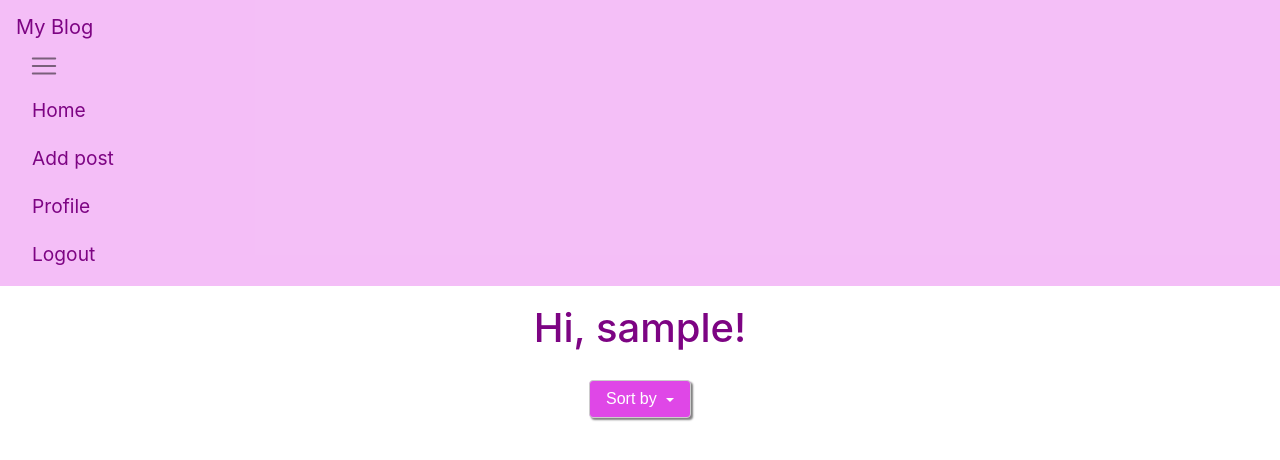
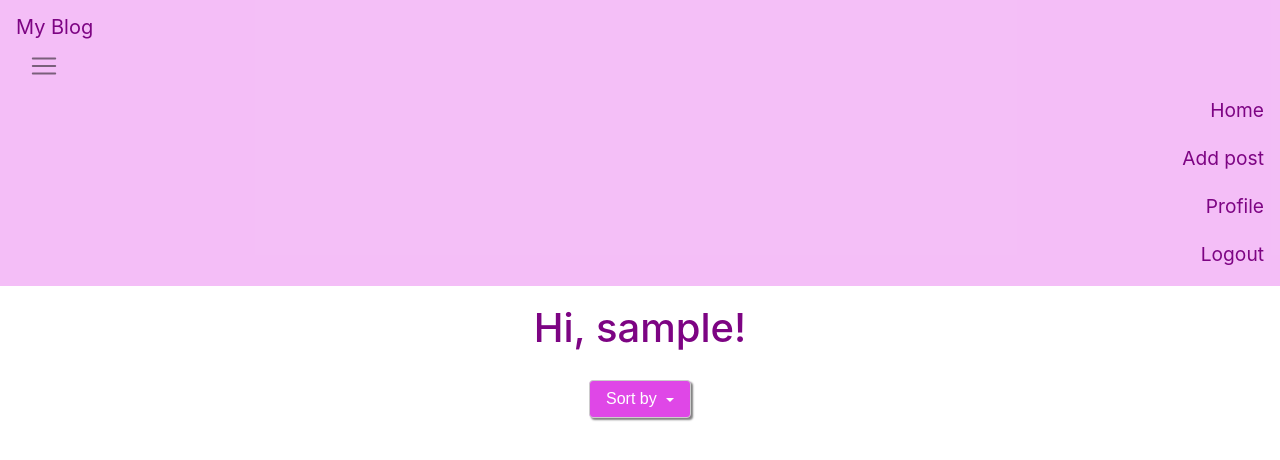
Before and after one commit to ljenchik/my-blog, a Flask app: page / in a window 1280 px wide, after a click that opens the changed part. Shown: the top 460 px of the page. Run offline with Flask 3, Linux system fonts and the light colour scheme; the visitor is signed in with stand-in values (Sample User, id 1); data that the repository does not hold is empty; some libraries are stand-ins or nearby versions.

Commit message:
Fixed navbar burger to display items to the right

```diff
--- a/app/routes/routes.py
+++ b/app/routes/routes.py
@@ -21,7 +21,7 @@ blueprint = Blueprint('main', __name__)
 def index():
     page = request.args.get('page', 1, type=int)
     per_page = 2
-    posts = Post.query.filter().paginate(page=page, per_page=per_page, error_out=False)
+    posts = Post.query.order_by(Post.timestamp.desc()).paginate(page=page, per_page=per_page, error_out=False)
     form = DropdownForm()
     return render_template("index.html", posts=posts, form=form)
 
--- a/app/static/style.css
+++ b/app/static/style.css
@@ -328,3 +328,7 @@ hr {
     color: rgb(223, 71, 231);
     text-decoration: none;
 }
+
+ul.navbar-nav.float-right.text-right.mr-auto {
+    float: none !important;
+}
--- a/app/templates/base.html
+++ b/app/templates/base.html
@@ -29,7 +29,7 @@
                 <span class="navbar-toggler-icon"></span>
             </button>
             <div class="collapse navbar-collapse" id="navbarSupportedContent">
-                <ul class="navbar-nav mr-auto">
+                <ul class="navbar-nav float-right text-right mr-auto">
                     <li class="nav-item">
                         <a class="nav-link" href="{{url_for('main.index')}}">Home</a>
                     </li>
@@ -48,7 +48,7 @@
                         >
                     </li></ul>
                     {% if current_user.is_authenticated%}
-                     <ul class="navbar-nav ms-auto">
+                     <ul class="navbar-nav float-right text-right ms-auto">
                         <li class="nav-item">
                         <a class="nav-link" href="{{url_for('main.logout')}}"
                             >Logout</a>
```
